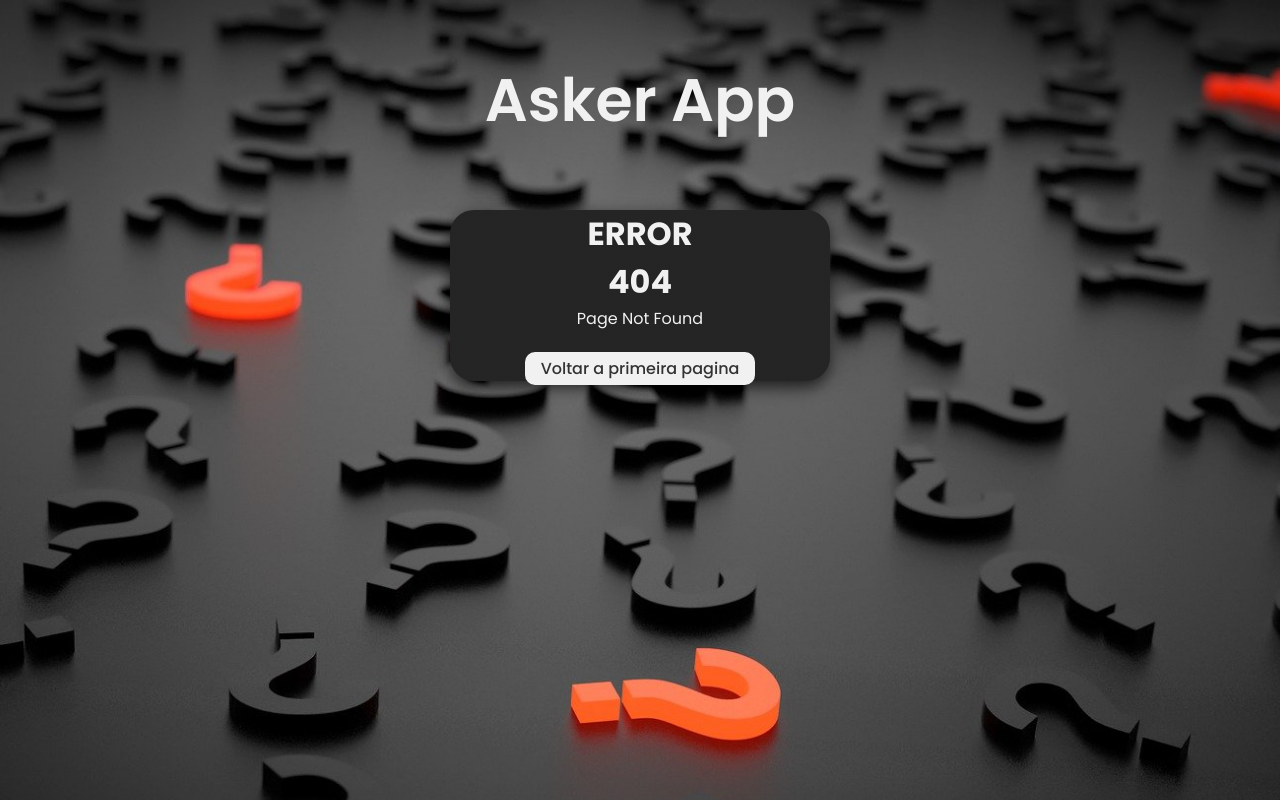
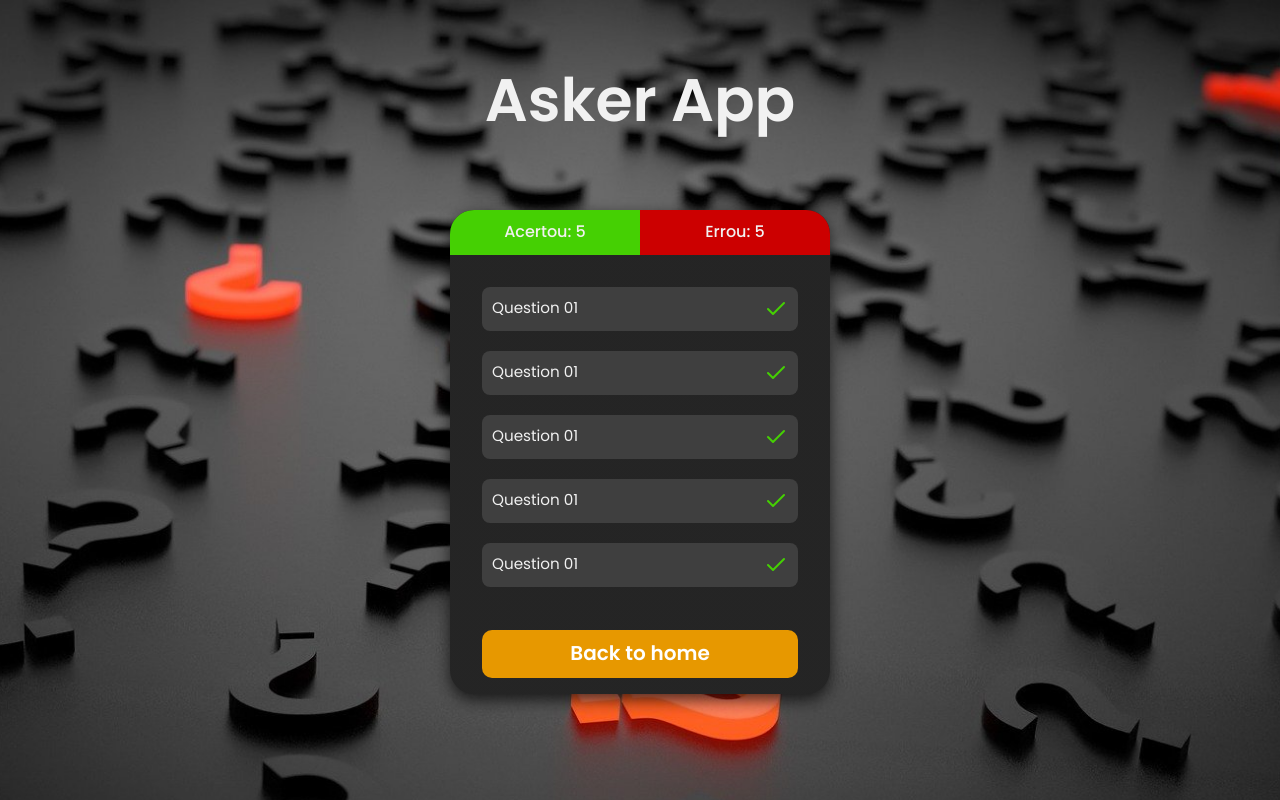
Before and after one commit to jairodoni/asker-app, a React (Vite) app: page /record in a window 1280 px wide. Before the commit this address had no page. Shown: the top 800 px of the page. Built offline with nearby package versions, Linux system fonts and the light colour scheme; the HTML template or start-up script is replaced by a standard one.

Commit message:
RecordSession page styled

```diff
--- a/package.json
+++ b/package.json
@@ -15,6 +15,7 @@
     "formik": "^2.2.9",
     "react": "^17.0.0",
     "react-dom": "^17.0.0",
+    "react-icons": "^4.3.1",
     "react-router-dom": "^6.0.2"
   },
   "devDependencies": {
--- /dev/null
+++ b/src/components/QuestionWithAnswer/index.tsx
@@ -0,0 +1,21 @@
+import { Typography } from "@material-ui/core";
+import { Box } from "@material-ui/system";
+import { FiCheck } from "react-icons/fi";
+import styles from './styles.module.css';
+
+export function QuestionWithAnswer() {
+
+  return (
+    <Box className={styles.option}>
+      <Typography
+        sx={{
+          fontSize: "0.95rem",
+          fontWeight: 400,
+        }}
+      >
+        Question 01
+      </Typography>
+      <FiCheck size={24} color="#45d003" />
+    </Box>
+  );
+}
--- /dev/null
+++ b/src/components/QuestionWithAnswer/styles.module.css
@@ -0,0 +1,23 @@
+.option {
+  height: 2.8rem;
+  width: 100%;
+  padding: 10px;
+  border-radius: 8px;
+
+  display: flex;
+  align-items: center;
+  justify-content: space-between;
+
+  background: #3f3f3f;
+  color: #f1f1f1;
+
+  transition: filter 0.2s;
+}
+
+.option + .option {
+  margin-top: 20px;
+}
+
+.option:hover {
+  filter: brightness(0.85);
+}
--- a/src/pages/Asks.tsx
+++ b/src/pages/Asks.tsx
@@ -43,7 +43,7 @@ export function Asks() {
         <OptionCard />
         <OptionCard />
         <br />
-        <ButtonComponent background="#E79800" path="/start">
+        <ButtonComponent background="#E79800" path="/record">
           Confirmar
         </ButtonComponent>
       </Stack>
--- /dev/null
+++ b/src/pages/RecordSession.tsx
@@ -0,0 +1,59 @@
+import { Stack, Typography } from "@material-ui/core";
+import { Box } from "@material-ui/system";
+import { ButtonComponent } from "../components/ButtonComponent";
+import { Card } from "../components/Card";
+import { QuestionWithAnswer } from "../components/QuestionWithAnswer";
+
+import styles from "../styles/recordSession.module.css";
+
+export function RecordSession() {
+  return (
+    <Card>
+      <Box className={styles.score}>
+        <div className={`${styles.score} ${styles.right}`}>
+          <Typography fontWeight={500}>
+            Acertou: 5
+          </Typography>
+        </div>
+        <div className={`${styles.score} ${styles.wrong}`}>
+          <Typography fontWeight={500}>
+            Errou: 5
+          </Typography>
+        </div>
+      </Box>
+
+      <Stack
+        direction="column"
+        alignItems="center"
+        justifyContent="flex-start"
+        spacing={2}
+        p={4}
+        sx={{
+          width: "100%",
+          maxHeight: "350px",
+          overflowY: "scroll",
+        }}
+      >
+        <QuestionWithAnswer />
+        <QuestionWithAnswer />
+        <QuestionWithAnswer />
+        <QuestionWithAnswer />
+        <QuestionWithAnswer />
+        <QuestionWithAnswer />
+        <QuestionWithAnswer />
+        <QuestionWithAnswer />
+        <QuestionWithAnswer />
+        <QuestionWithAnswer />
+      </Stack>
+
+      <Box
+        paddingX={4}
+        paddingBottom={2}
+      >
+        <ButtonComponent background="#E79800" path="/">
+          Back to home
+        </ButtonComponent>
+      </Box>
+    </Card>
+  );
+}
--- a/src/routes.tsx
+++ b/src/routes.tsx
@@ -4,6 +4,7 @@ import { Home } from './pages/Home';
 import { Start } from './pages/Start';
 import { Asks } from './pages/Asks';
 import { PageNotFound } from './pages/PageNotFound';
+import { RecordSession } from './pages/RecordSession';
 
 export default function RoutesList() {
   return (
@@ -12,6 +13,7 @@ export default function RoutesList() {
         <Route index element={<Home />} />
         <Route path="/start" element={<Start />} />
         <Route path="/asks" element={<Asks />} />
+        <Route path="/record" element={<RecordSession />} />
       </Route>
       <Route path="*" element={<PageNotFound />} />
     </Routes>
--- a/src/styles/global.css
+++ b/src/styles/global.css
@@ -77,3 +77,24 @@ button {
     height: 100vh;
   }
 }
+
+/* width scrollbar */
+/* ::-webkit-scrollbar {
+  width: 0;
+  height: 0;
+} */
+/* width */
+::-webkit-scrollbar {
+  width: 5px;
+}
+
+/* Track */
+::-webkit-scrollbar-track {
+  background: transparent;
+}
+
+/* Handle */
+::-webkit-scrollbar-thumb {
+  background: rgba(255, 255, 255, 0.2);
+  border-radius: 16px;
+}
--- /dev/null
+++ b/src/styles/recordSession.module.css
@@ -0,0 +1,17 @@
+.score {
+  height: 2.8rem;
+  display: flex;
+  width: 100%;
+  display: flex;
+  align-items: center;
+  justify-content: center;
+}
+.right {
+  border-radius: 24px 0 0 0;
+  background: #45d003;
+}
+
+.wrong {
+  border-radius: 0 24px 0 0;
+  background: #cc0000;
+}
```
Also changed, not shown: 1 other file (tests, documents, lock files or other folders).
